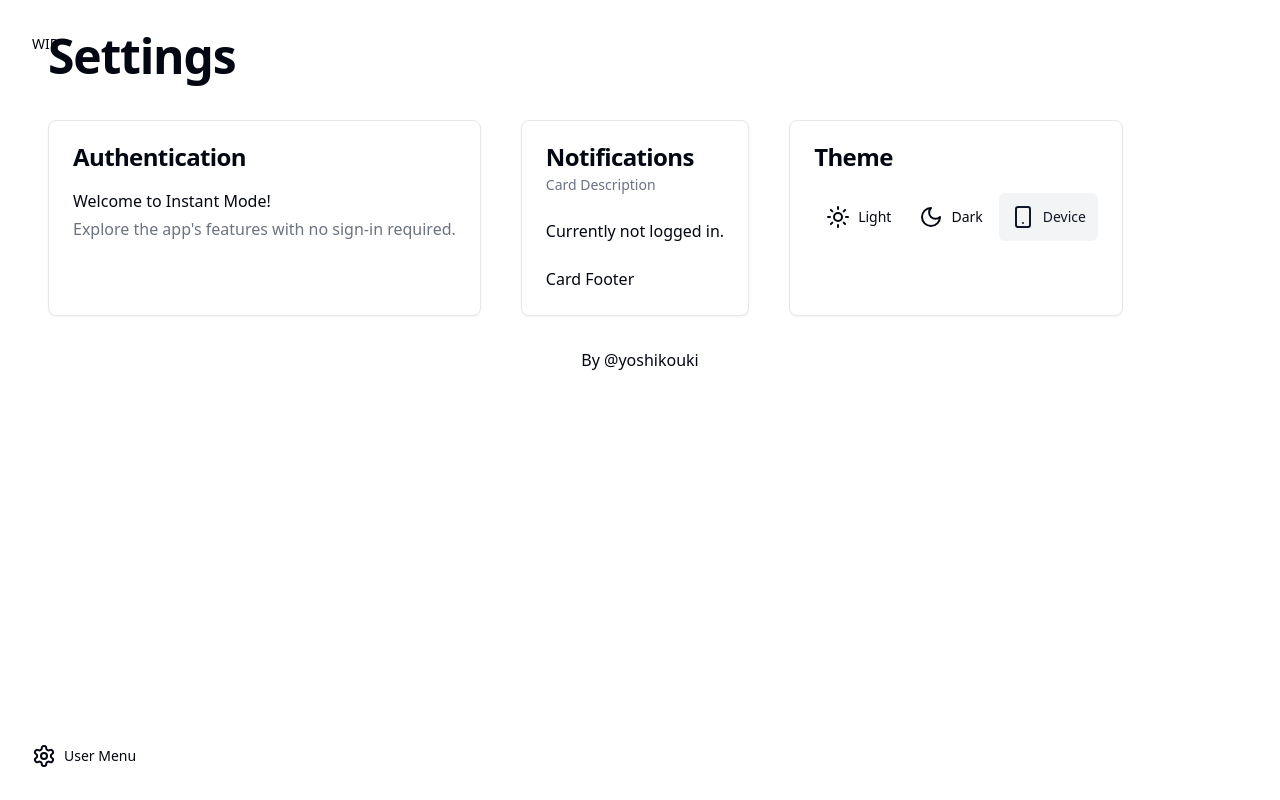
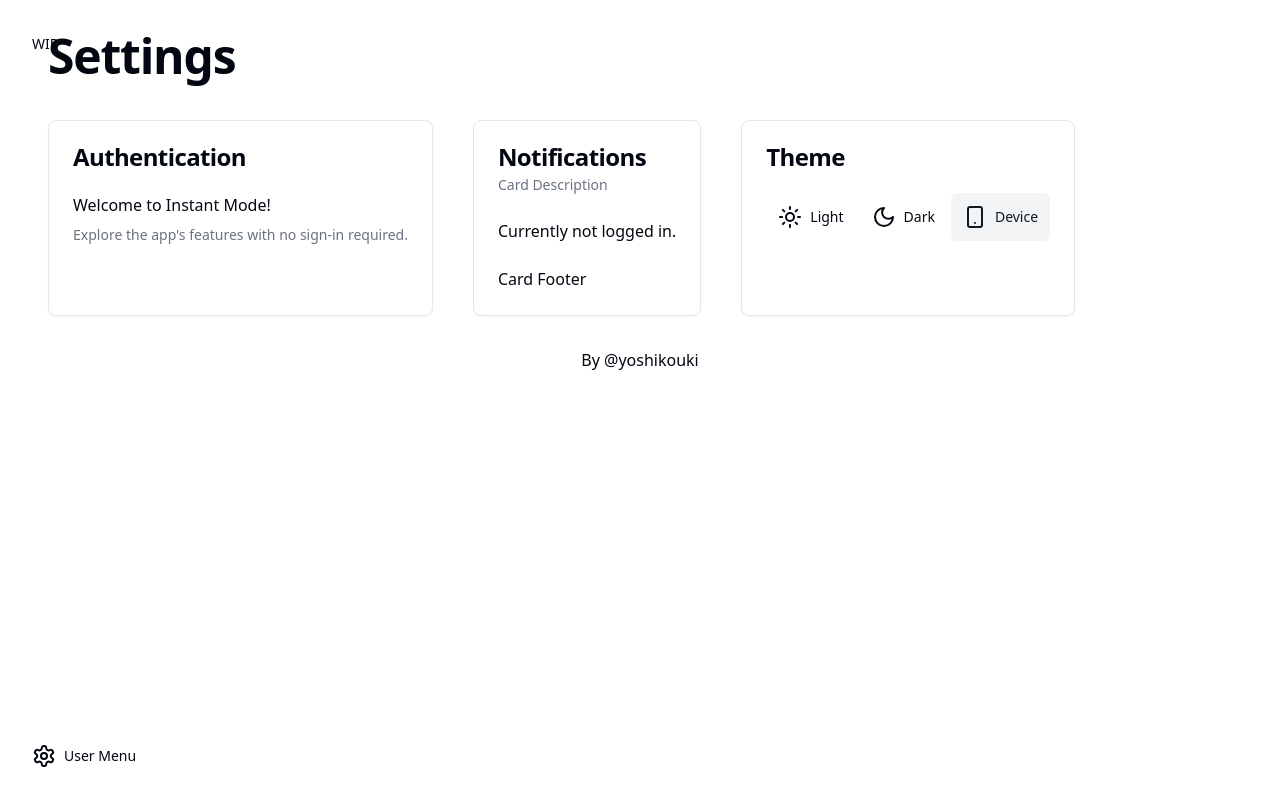
Before and after one commit to yoshikouki/Pmdr, a Next.js app: page /settings in a window 1280 px wide. Built offline with nearby package versions, Linux system fonts and the light colour scheme; a web font is replaced by a local one.

Commit message:
Add Paragraph component

```diff
--- a/src/app/settings/authentication-settings.tsx
+++ b/src/app/settings/authentication-settings.tsx
@@ -1,4 +1,5 @@
 import { Card, CardContent, CardHeader, CardTitle } from "@/components/ui/card";
+import { Paragraph } from "@/components/ui/typography";
 
 export const AuthenticationSettings: React.FC = () => {
   return (
@@ -8,10 +9,10 @@ export const AuthenticationSettings: React.FC = () => {
       </CardHeader>
       <CardContent>
         <div className="space-y-2">
-          <p className="font-medium leading-none">Welcome to Instant Mode!</p>
-          <p className="text-muted-foreground">
+          <Paragraph>Welcome to Instant Mode!</Paragraph>
+          <Paragraph variant="muted" size="sm">
             Explore the app&apos;s features with no sign-in required.
-          </p>
+          </Paragraph>
         </div>
       </CardContent>
     </Card>
--- /dev/null
+++ b/src/components/ui/typography.tsx
@@ -0,0 +1,53 @@
+import { cn } from "@/lib/utils";
+import { cva, type VariantProps } from "class-variance-authority";
+
+export const typographyVariants = cva("", {
+  variants: {
+    variant: {
+      default: "leading-relaxed [&:not(:first-child)]:mt-6",
+      h1: "scroll-m-20 text-4xl font-extrabold tracking-tight lg:text-5xl",
+      h2: "scroll-m-20 border-b pb-2 text-3xl font-semibold tracking-tight first:mt-0",
+      h3: "scroll-m-20 text-2xl font-semibold tracking-tight",
+      h4: "scroll-m-20 text-xl font-semibold tracking-tight",
+      muted: "text-muted-foreground leading-relaxed [&:not(:first-child)]:mt-6",
+      bold: "font-bold",
+    },
+    size: {
+      default: "text-base",
+      xs: "text-xs",
+      sm: "text-sm",
+      lg: "text-lg",
+      xl: "text-xl",
+      "2xl": "text-2xl",
+      "3xl": "text-3xl",
+      "4xl": "text-4xl",
+      "5xl": "text-5xl",
+      "6xl": "text-6xl",
+      "7xl": "text-7xl",
+      "8xl": "text-8xl",
+      "9xl": "text-9xl",
+    },
+  },
+  defaultVariants: {
+    variant: "default",
+    size: "default",
+  },
+});
+
+export interface TypographyProps
+  extends React.HTMLAttributes<HTMLParagraphElement>,
+    VariantProps<typeof typographyVariants> {}
+
+export const Paragraph = ({
+  className,
+  variant,
+  size,
+  ...props
+}: TypographyProps) => {
+  return (
+    <p
+      className={cn(typographyVariants({ variant, size, className }))}
+      {...props}
+    />
+  );
+};
```
